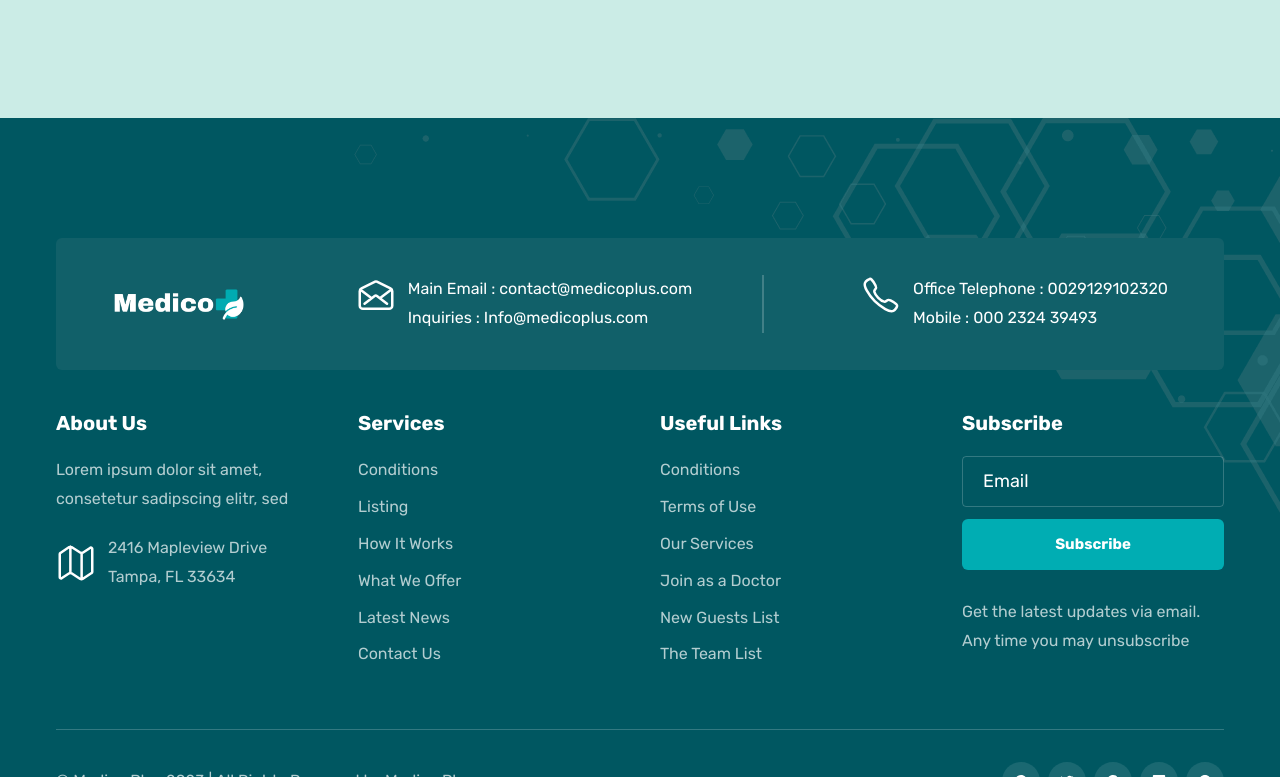
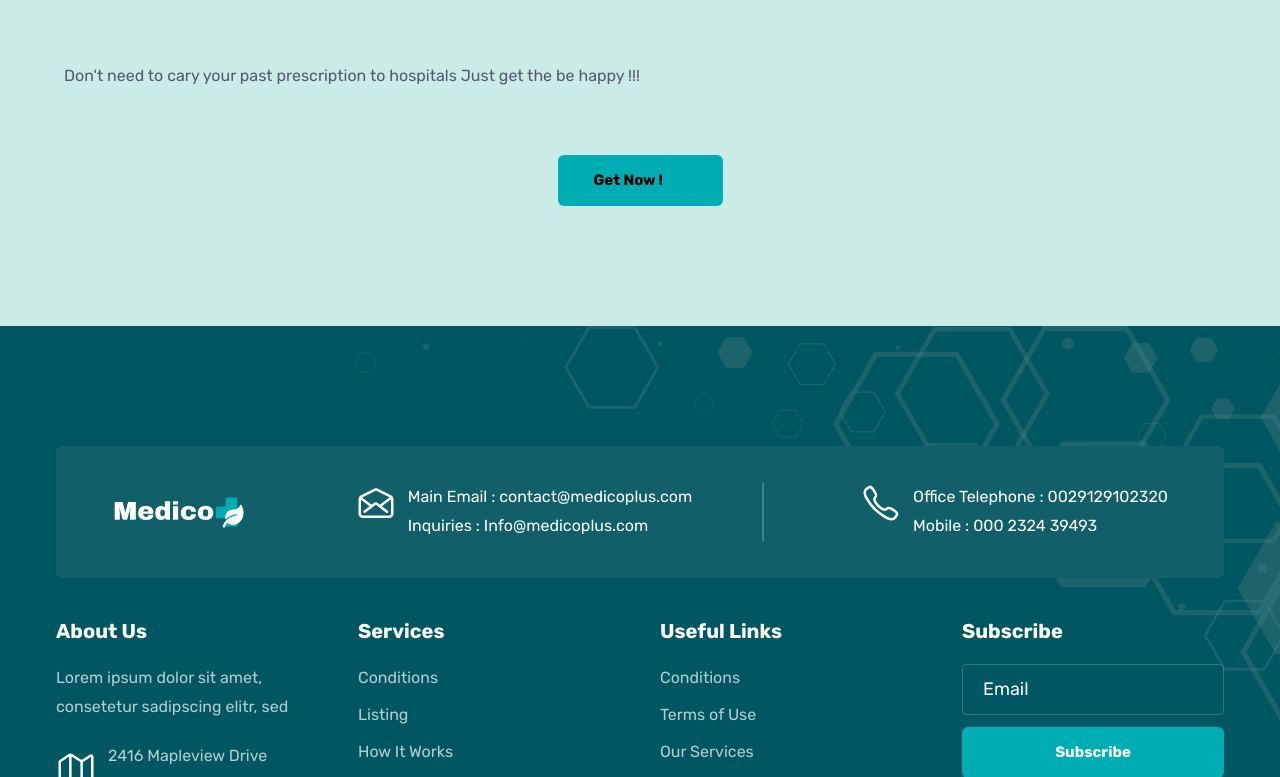
Before and after one commit to ramanan-techlover/medico-plus, a plain HTML site: page healthcard.html in a window 1280 px wide. Shown: the part 323-1100 px from the top of the page. Drawn offline with nearby package versions, Linux system fonts and the light colour scheme.

Commit message:
Add files via upload

```diff
--- a/assets/css/style.css
+++ b/assets/css/style.css
@@ -99,6 +99,11 @@
 .health-card{
   padding: 5%;
 }
+
+.para{
+  padding: 5%;
+}
+
 
 
 /*-----------------------------------*\
--- a/healthcard.html
+++ b/healthcard.html
@@ -155,7 +155,20 @@
         <h1>GET YOUR HEALTH CARD NOW !!!</h1>
     </div>
     <img src="./assets/images/HELTH CARD.png" alt="" class="health">
-  </div>
+    <div class="para">
+    <p>Don't need to cary your past prescription to hospitals Just get the be happy !!! </p>
+    </div>
+    <div style="display: flex;
+    justify-content: center;
+    align-items: center; ">
+    <div class="btn has-before" style="text-align: center;
+    width: 165px;     ">
+        <button type="submit">
+            <a href="./doctors.html"><span class="span title-md">Get Now !</span></a>
+        </button>
+    </div>
+    </div>
+</div>
 </section>
 
 
```
